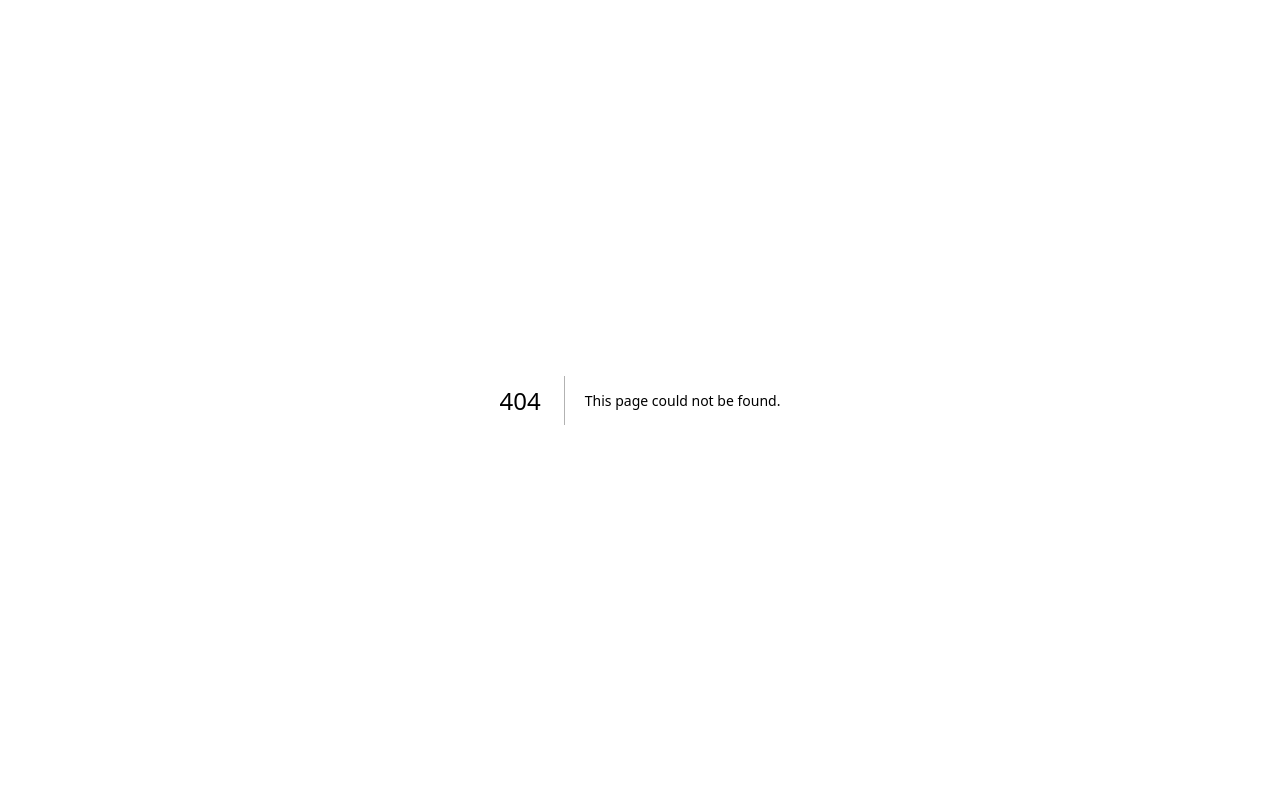
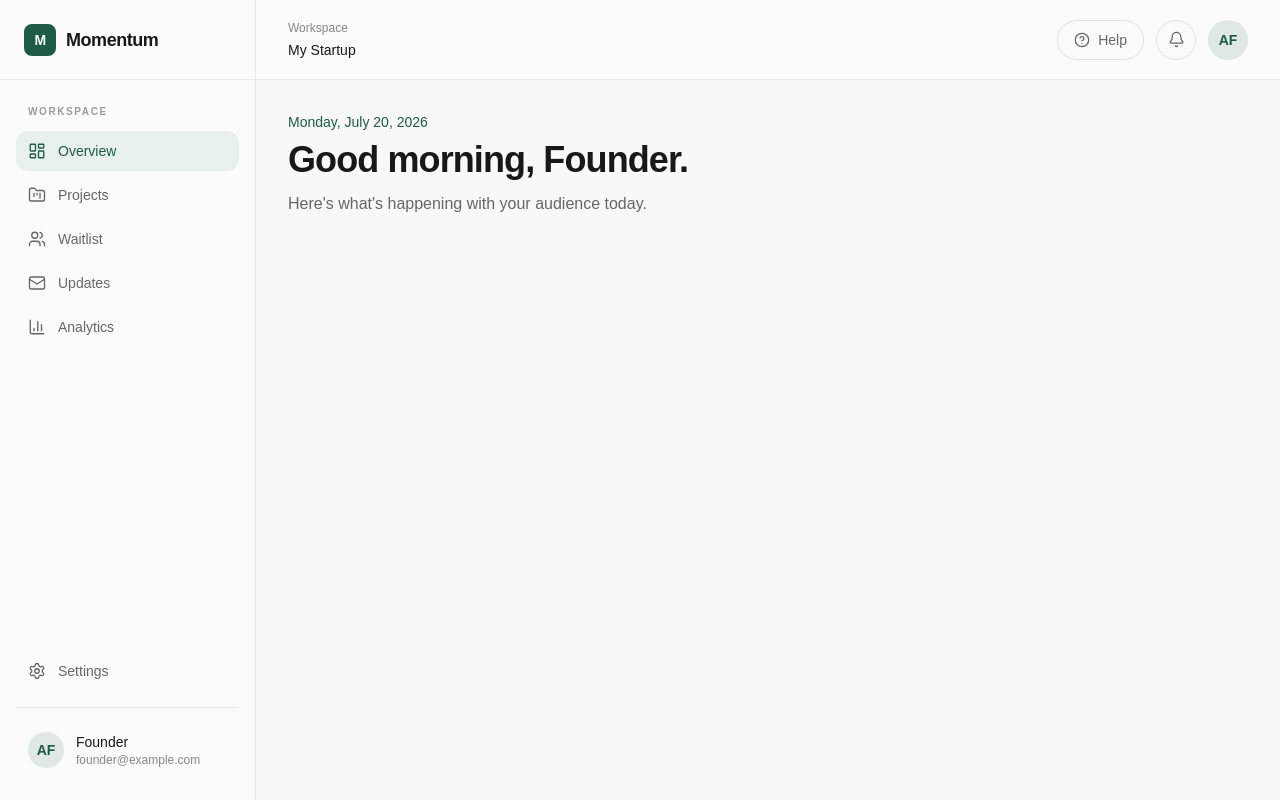
Before and after one commit to khaymanii/Momentum, a Next.js app: page /dashboard in a window 1280 px wide. Before the commit this address had no page. Built offline with nearby package versions, Linux system fonts and the light colour scheme.

Commit message:
feat: create dashboard application shell

```diff
--- /dev/null
+++ b/app/dashboard/page.tsx
@@ -0,0 +1,21 @@
+import { DashboardShell } from "@/components/dashboard/DashboardShell";
+
+export default function DashboardPage() {
+  return (
+    <DashboardShell>
+      <div className="mx-auto max-w-7xl">
+        <p className="text-sm font-medium text-[#1d5c43]">
+          Monday, July 20, 2026
+        </p>
+
+        <h1 className="mt-2 text-3xl font-semibold tracking-tight text-[#171817] sm:text-4xl">
+          Good morning, Founder.
+        </h1>
+
+        <p className="mt-3 text-[#656861]">
+          Here&apos;s what&apos;s happening with your audience today.
+        </p>
+      </div>
+    </DashboardShell>
+  );
+}
--- /dev/null
+++ b/components/dashboard/DashboardShell.tsx
@@ -0,0 +1,22 @@
+import { Sidebar } from "./Sidebar";
+import { Topbar } from "./Topbar";
+
+export function DashboardShell({
+  children,
+}: {
+  children: React.ReactNode;
+}) {
+  return (
+    <div className="flex min-h-screen bg-[#f8f8f6]">
+      <Sidebar />
+
+      <div className="flex min-w-0 flex-1 flex-col">
+        <Topbar />
+
+        <main className="flex-1 p-5 sm:p-6 lg:p-8">
+          {children}
+        </main>
+      </div>
+    </div>
+  );
+}
--- /dev/null
+++ b/components/dashboard/Sidebar.tsx
@@ -0,0 +1,125 @@
+"use client";
+
+import Link from "next/link";
+import { usePathname } from "next/navigation";
+import {
+  BarChart3,
+  FolderKanban,
+  LayoutDashboard,
+  Mail,
+  Settings,
+  Users,
+} from "lucide-react";
+
+const navigation = [
+  {
+    label: "Overview",
+    href: "/dashboard",
+    icon: LayoutDashboard,
+  },
+  {
+    label: "Projects",
+    href: "/dashboard/projects",
+    icon: FolderKanban,
+  },
+  {
+    label: "Waitlist",
+    href: "/dashboard/waitlist",
+    icon: Users,
+  },
+  {
+    label: "Updates",
+    href: "/dashboard/updates",
+    icon: Mail,
+  },
+  {
+    label: "Analytics",
+    href: "/dashboard/analytics",
+    icon: BarChart3,
+  },
+];
+
+export function Sidebar() {
+  const pathname = usePathname();
+
+  return (
+    <aside className="hidden w-64 shrink-0 border-r border-[#e5e7e2] bg-[#fbfcfa] lg:flex lg:flex-col">
+      {/* Logo */}
+      <div className="flex h-20 items-center border-b border-[#e5e7e2] px-6">
+        <Link
+          href="/dashboard"
+          className="flex items-center gap-2.5 text-lg font-semibold tracking-tight text-[#171817]"
+        >
+          <span className="grid h-8 w-8 place-items-center rounded-lg bg-[#1d5c43] text-sm font-bold text-white">
+            M
+          </span>
+
+          Momentum
+        </Link>
+      </div>
+
+      {/* Navigation */}
+      <div className="flex flex-1 flex-col px-4 py-6">
+        <p className="mb-3 px-3 text-[10px] font-semibold uppercase tracking-[0.16em] text-[#9a9d97]">
+          Workspace
+        </p>
+
+        <nav className="space-y-1">
+          {navigation.map((item) => {
+            const Icon = item.icon;
+
+            const isActive =
+              item.href === "/dashboard"
+                ? pathname === "/dashboard"
+                : pathname.startsWith(item.href);
+
+            return (
+              <Link
+                key={item.href}
+                href={item.href}
+                className={`flex items-center gap-3 rounded-xl px-3 py-2.5 text-sm transition-colors ${
+                  isActive
+                    ? "bg-[#e8f0eb] font-medium text-[#1d5c43]"
+                    : "text-[#656861] hover:bg-[#f0f2ee] hover:text-[#171817]"
+                }`}
+              >
+                <Icon size={18} strokeWidth={1.8} />
+
+                {item.label}
+              </Link>
+            );
+          })}
+        </nav>
+
+        {/* Bottom section */}
+        <div className="mt-auto">
+          <Link
+            href="/dashboard/settings"
+            className="flex items-center gap-3 rounded-xl px-3 py-2.5 text-sm text-[#656861] transition-colors hover:bg-[#f0f2ee] hover:text-[#171817]"
+          >
+            <Settings size={18} strokeWidth={1.8} />
+            Settings
+          </Link>
+
+          <div className="mt-4 border-t border-[#e5e7e2] pt-4">
+            <div className="flex items-center gap-3 rounded-xl px-3 py-2">
+              <div className="grid h-9 w-9 place-items-center rounded-full bg-[#dfe9e2] text-sm font-semibold text-[#1d5c43]">
+                AF
+              </div>
+
+              <div className="min-w-0">
+                <p className="truncate text-sm font-medium text-[#171817]">
+                  Founder
+                </p>
+
+                <p className="truncate text-xs text-[#858981]">
+                  founder@example.com
+                </p>
+              </div>
+            </div>
+          </div>
+        </div>
+      </div>
+    </aside>
+  );
+}
--- /dev/null
+++ b/components/dashboard/Topbar.tsx
@@ -0,0 +1,42 @@
+import Link from "next/link";
+import { Bell, HelpCircle } from "lucide-react";
+
+export function Topbar() {
+  return (
+    <header className="flex h-20 items-center justify-between border-b border-[#e5e7e2] bg-[#fbfcfa] px-5 sm:px-6 lg:px-8">
+      <div>
+        <p className="text-xs text-[#858981]">Workspace</p>
+
+        <p className="mt-1 text-sm font-medium text-[#171817]">
+          My Startup
+        </p>
+      </div>
+
+      <div className="flex items-center gap-2 sm:gap-3">
+        <button
+          type="button"
+          className="hidden h-10 items-center gap-2 rounded-full border border-[#dfe2dc] px-4 text-sm font-medium text-[#656861] transition-colors hover:bg-[#f0f2ee] sm:flex"
+        >
+          <HelpCircle size={16} />
+
+          Help
+        </button>
+
+        <button
+          type="button"
+          aria-label="Notifications"
+          className="grid h-10 w-10 place-items-center rounded-full border border-[#dfe2dc] text-[#656861] transition-colors hover:bg-[#f0f2ee]"
+        >
+          <Bell size={17} strokeWidth={1.8} />
+        </button>
+
+        <Link
+          href="/dashboard/settings"
+          className="grid h-10 w-10 place-items-center rounded-full bg-[#dfe9e2] text-sm font-semibold text-[#1d5c43]"
+        >
+          AF
+        </Link>
+      </div>
+    </header>
+  );
+}
```
